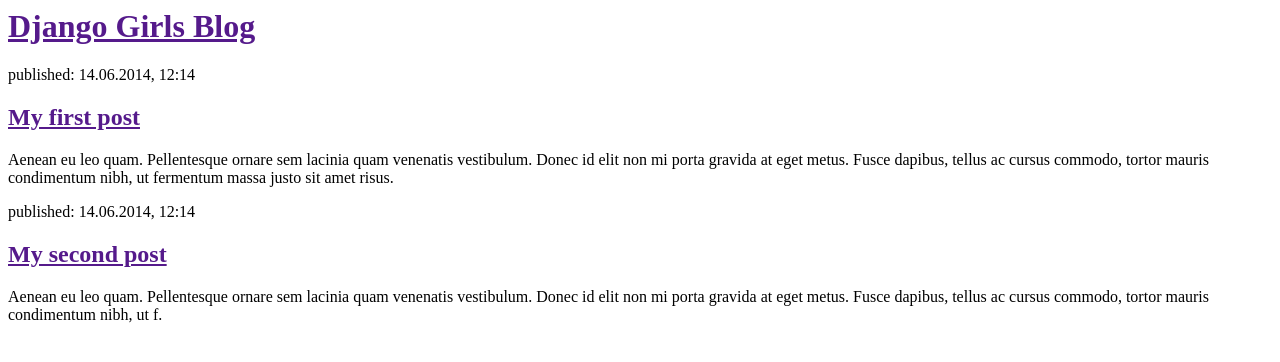
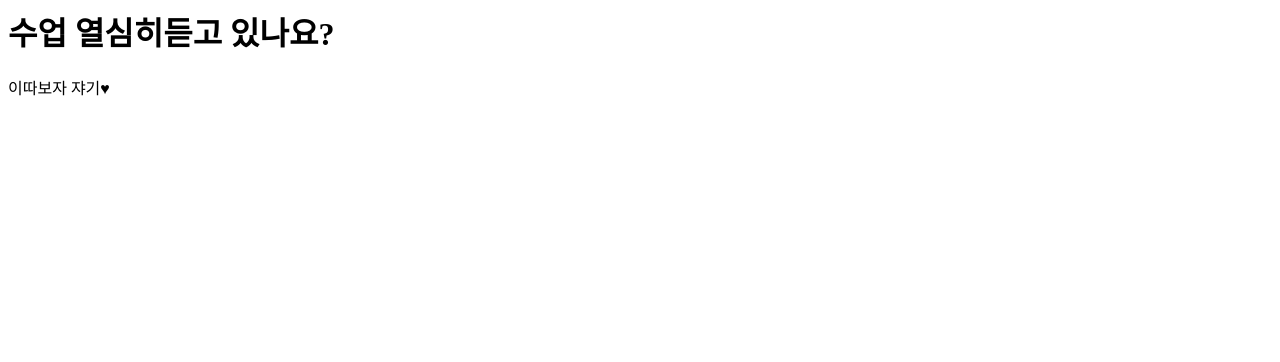
Before and after one commit to ysg81/my-first-blog, a Django app: page / in a window 1280 px wide. Shown: the top 362 px of the page. Run offline with Django 3.2, Linux system fonts and the light colour scheme.

Commit message:
Republish Test

```diff
--- a/blog/templates/blog/post_list.html
+++ b/blog/templates/blog/post_list.html
@@ -1,22 +1,9 @@
 <html>
     <head>
-        <title>Django Girls blog</title>
+        <title>어제 공부한 페이지</title>
     </head>
     <body>
-        <div>
-            <h1><a href="">Django Girls Blog</a></h1>
-        </div>
-
-        <div>
-            <p>published: 14.06.2014, 12:14</p>
-            <h2><a href="">My first post</a></h2>
-            <p>Aenean eu leo quam. Pellentesque ornare sem lacinia quam venenatis vestibulum. Donec id elit non mi porta gravida at eget metus. Fusce dapibus, tellus ac cursus commodo, tortor mauris condimentum nibh, ut fermentum massa justo sit amet risus.</p>
-        </div>
-
-        <div>
-            <p>published: 14.06.2014, 12:14</p>
-            <h2><a href="">My second post</a></h2>
-            <p>Aenean eu leo quam. Pellentesque ornare sem lacinia quam venenatis vestibulum. Donec id elit non mi porta gravida at eget metus. Fusce dapibus, tellus ac cursus commodo, tortor mauris condimentum nibh, ut f.</p>
-        </div>
+        <h1>수업 열심히듣고 있나요?</h1>
+        <p>이따보자 쟈기♥</p>
     </body>
 </html>
```
